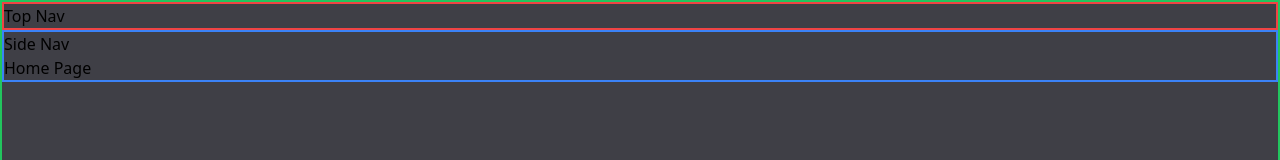
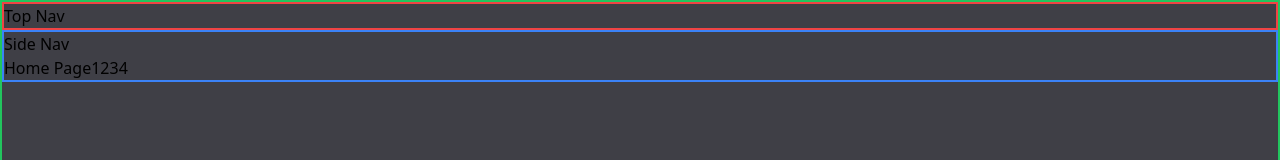
Before and after one commit to chrubrar/cloudfactory1, a Next.js app: page / in a window 1280 px wide. Shown: the top 160 px of the page. Built offline with nearby package versions, Linux system fonts and the light colour scheme.

Commit message:
Commiting to Git

```diff
--- a/app/page.tsx
+++ b/app/page.tsx
@@ -1,5 +1,5 @@
 import Image from "next/image";
 
 export default function Home() {
-  return <div>Home Page</div>;
+  return <div>Home Page1234</div>;
 }
```
